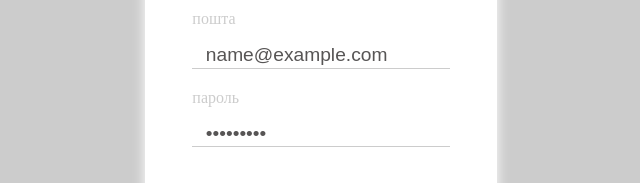
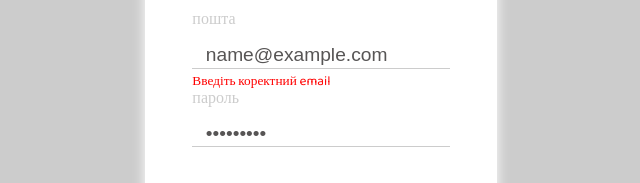
Before and after one commit to DmytroSiianytsia/simple-arithmetic-training, a Vue app: page / in a window 1280 px wide. Both pictures are taken after typing "Sample", "name@example.com", "Sample123" into the empty fields and a click on the button "Зареєструватися". Shown: the part 351-534 px from the top of the page, without its empty margins (319-959 px from the left). Built offline with nearby package versions, Linux system fonts and the light colour scheme; no server answers.

Commit message:
add form validation

```diff
--- a/src/components/Form.vue
+++ b/src/components/Form.vue
@@ -24,18 +24,26 @@
           class="form__input"
           type="email"
           id="email"
-          v-model.trim="email"
+          v-model.lazy="email"
+          @change="checkEmail"
           required
         />
+        <small class="form__error" v-if="showErrorEmail">
+          Введіть коректний email
+        </small>
       </div>
       <div class="form__password">
         <label class="form__label" for="password">пароль</label>
         <input
           class="form__input"
           type="password"
-          v-model.trim="password"
+          v-model.trim.lazy="password"
+          @change="checkPassword"
           required
         />
+        <small class="form__error" v-if="showErrorPassword">
+          Довжина пароля мінімум {{ minLength }} символів
+        </small>
       </div>
     </div>
 
@@ -68,10 +76,28 @@ export default {
   data: () => ({
     name: '',
     email: '',
-    password: ''
+    password: '',
+    minLength: 6,
+    showErrorEmail: false,
+    showErrorPassword: false
   }),
   methods: {
+    checkEmail() {
+      if (this.email.match(/.+@.{2,6}\..{2,4}/)) {
+        this.showErrorEmail = false
+      } else {
+        this.showErrorEmail = true
+      }
+    },
+    checkPassword() {
+      if (this.password.length < this.minLength) {
+        this.showErrorPassword = true
+      } else {
+        this.showErrorPassword = false
+      }
+    },
     async onSubmit() {
+      if (this.showErrorEmail || this.showErrorPassword) return
       if (this.isRegister) {
         const user = {
           name: this.name,
@@ -129,6 +155,7 @@ export default {
 
   &__mail,
   &__password {
+    position: relative;
     display: flex;
     flex-direction: column;
     margin-bottom: 1em;
@@ -191,6 +218,12 @@ export default {
       color: #66a5ad;
     }
   }
+
+  &__error {
+    position: absolute;
+    bottom: -1.8em;
+    color: red;
+  }
 }
 
 .shortForm {
```
